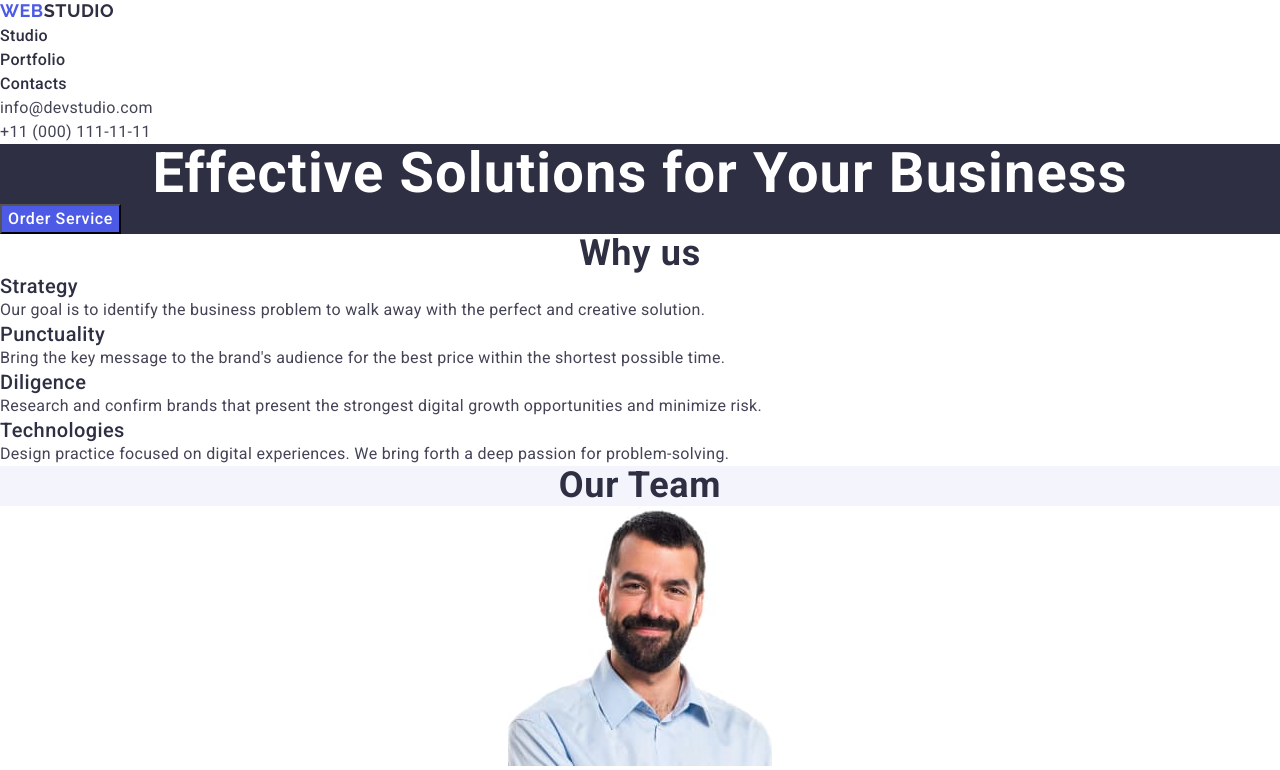
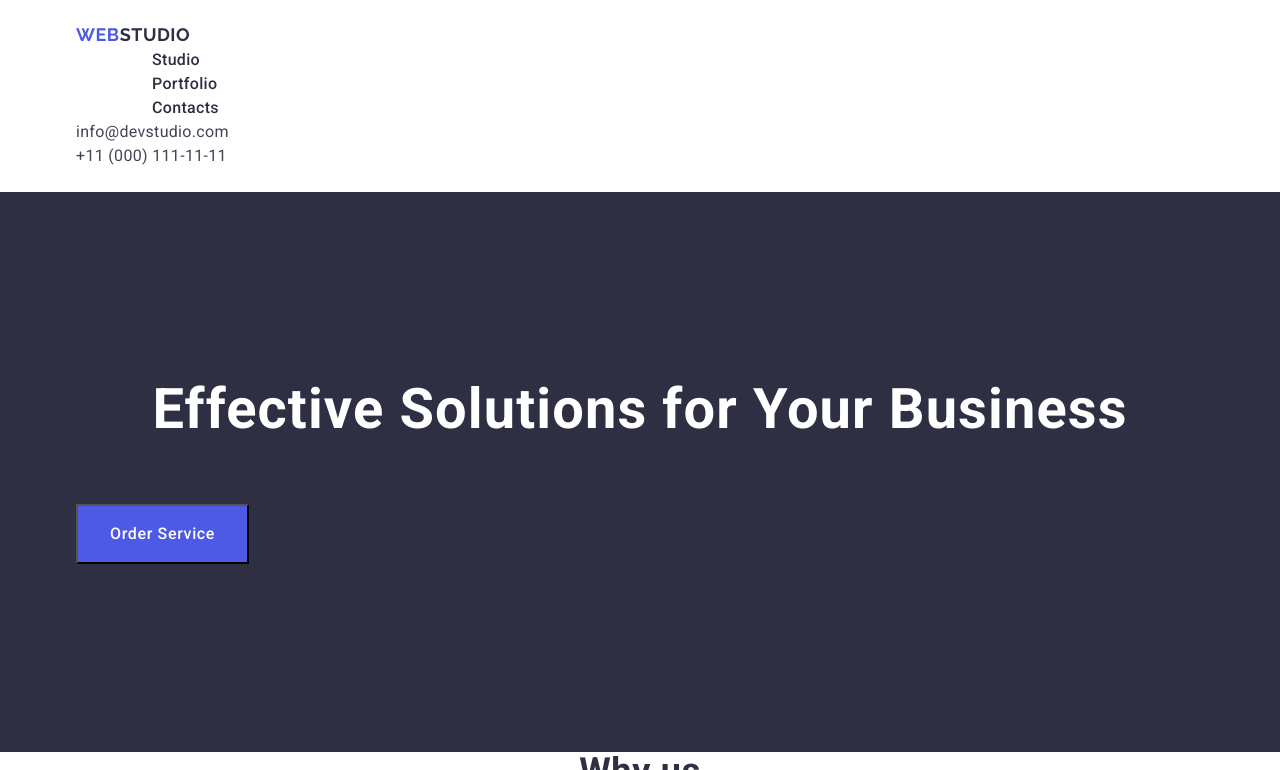
Before and after one commit to AnnaTarnavska/goit-markup-hw-03, a plain HTML site: page index.html in a window 1280 px wide. Shown: the top 770 px of the page. Drawn offline with nearby package versions, Linux system fonts and the light colour scheme.

Commit message:
add index file

```diff
--- a/css/styles.css
+++ b/css/styles.css
@@ -38,6 +38,7 @@ a {
     letter-spacing: 0.02em;
     text-align: left;
     color: #2E2F42;
+    margin-left: 76px;
 }
 
 .navigation:hover,
@@ -73,6 +74,8 @@ a {
     letter-spacing: 0.02em;
     text-align: center;
     color: #FFFFFF;
+    padding-top: 188px;
+    padding-bottom: 64px;
 }
 
 .button {
@@ -84,6 +87,8 @@ a {
     cursor: pointer;
     color: #FFFFFF;
     background-color: #4D5AE5;
+    padding: 16px 32px;
+    margin-bottom: 188px;
 }
 
 .button:hover,
@@ -172,18 +177,25 @@ h2 {
     letter-spacing: 0.02em;
     color: #F4F4FD;
     background-color: #2E2F42;
+    padding-top: 100px;
+    padding-bottom: 82px;
 }
 
 .logo-footer {
     color: #F4F4FD;
 }
 
+.footer-p {
+    margin-top: 16px;
+}
+
 .container {
-    max-width: 1440px;
-    padding-left: 0;
-    padding-right: 0;
-    margin-left: 0;
-    margin-right: 0;
+    max-width: 1158px;
+    padding-left: 15px;
+    padding-right: 15px;
+    margin-left: auto;
+    margin-right: auto;
+    list-style: none;
 }
 
 h1,
@@ -199,3 +211,8 @@ ul {
     margin-bottom: 0;
     padding-left: 0;
 }
+
+header {
+    padding-top: 24px;
+    padding-bottom: 24px;
+}
```
